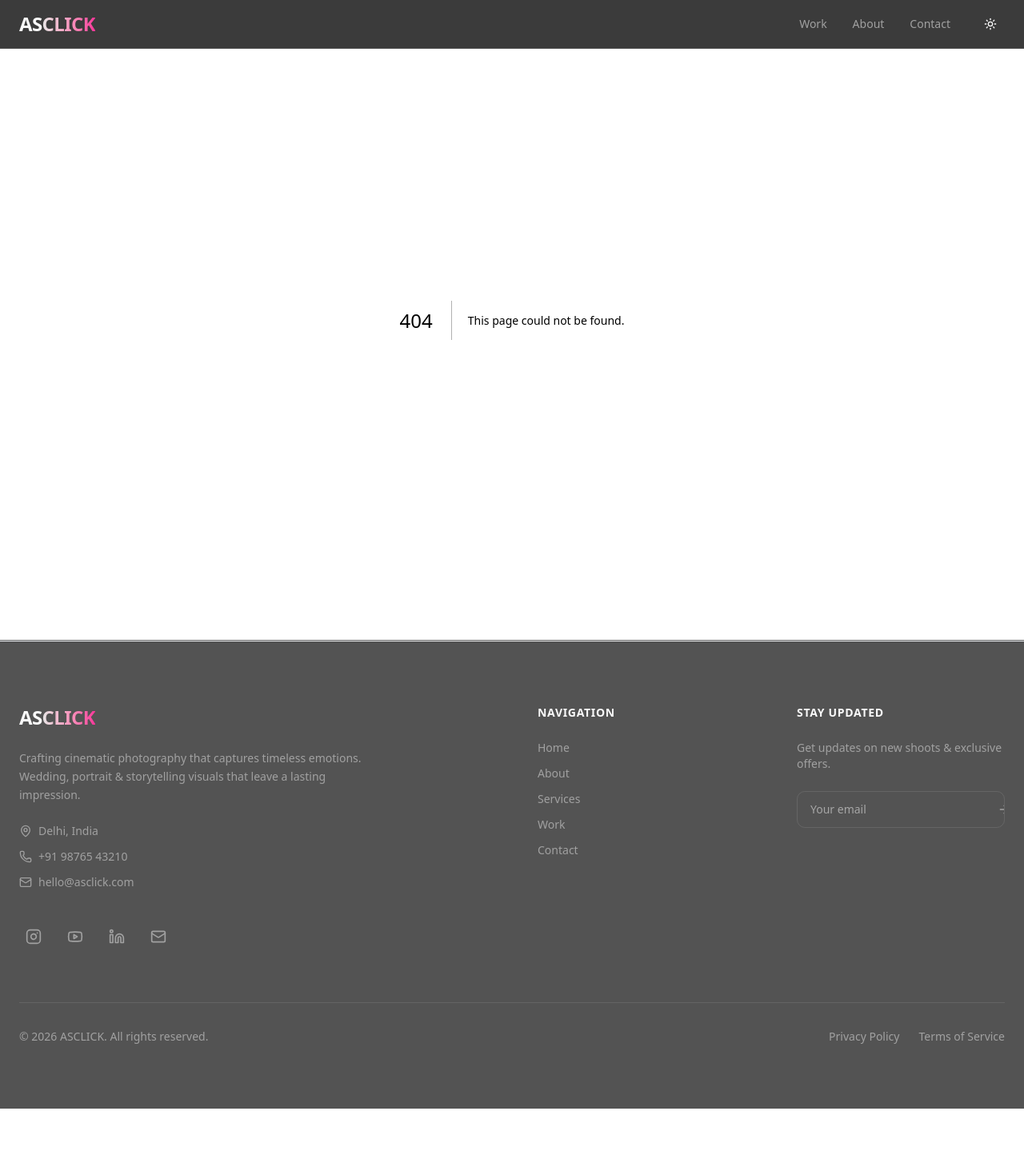
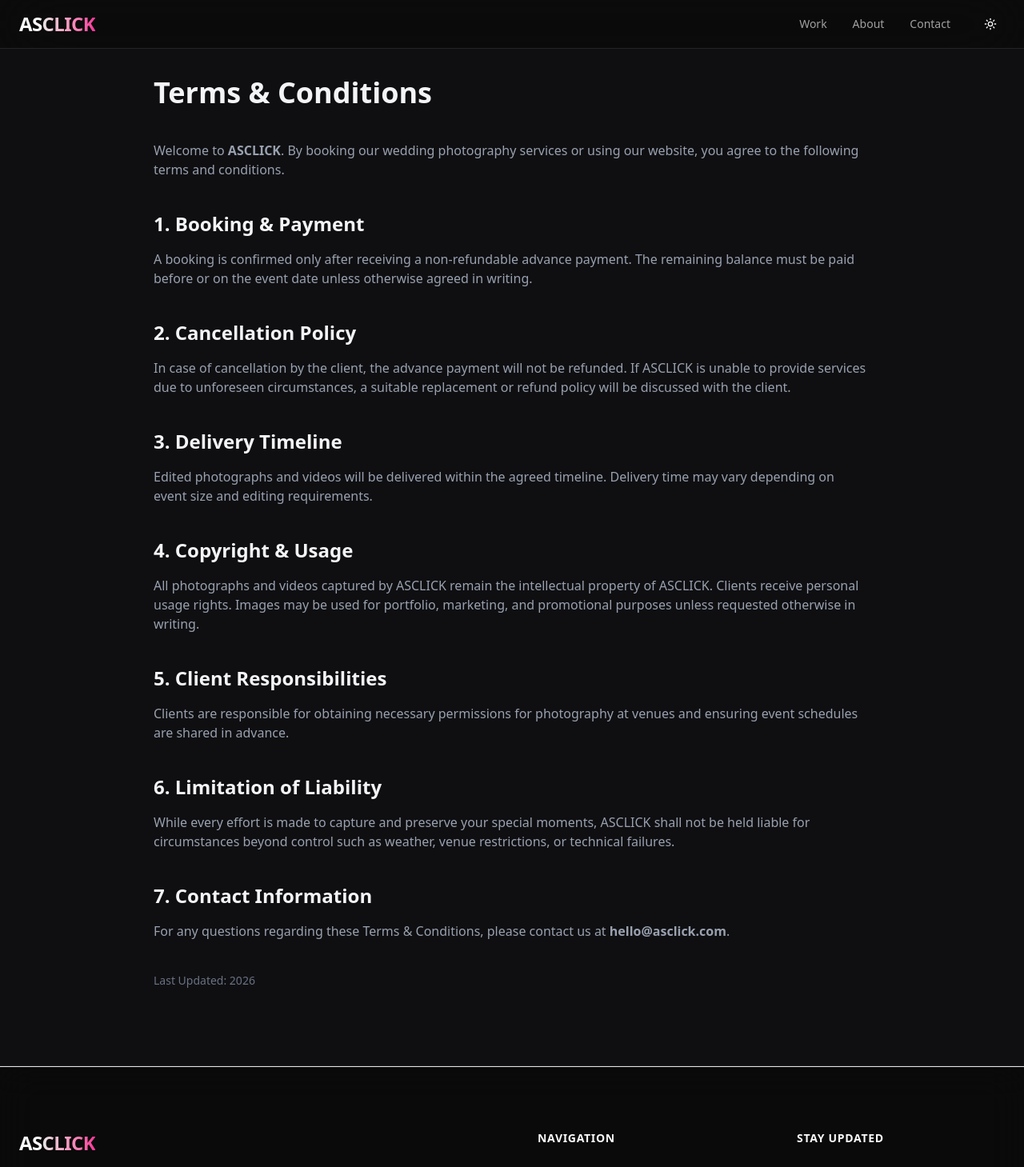
Before and after one commit to programmerbanda/asclick, a Next.js app: page /terms in a window 1280 px wide. Before the commit this address had no page. Shown: the top 1459 px of the page at 80% size. Before the commit the page ends 1386 px from the top, so only its background shows below. Built offline with nearby package versions, Linux system fonts and the light colour scheme.

Commit message:
add somepage

```diff
--- /dev/null
+++ b/app/privacy/page.tsx
@@ -0,0 +1,92 @@
+export const metadata = {
+  title: "Privacy Policy | ASCLICK Wedding Photography - Motihari",
+  description:
+    "Read the Privacy Policy of ASCLICK, a professional wedding photography service in Motihari. Learn how we collect, use, and protect your personal information.",
+  keywords: [
+    "ASCLICK privacy policy",
+    "Wedding photographer privacy policy",
+    "Photography website privacy",
+    "ASCLICK Motihari policy",
+  ],
+  openGraph: {
+    title: "Privacy Policy | ASCLICK",
+    description:
+      "Understand how ASCLICK collects and protects your personal information.",
+    url: "https://yourwebsite.com/privacy-policy",
+    siteName: "ASCLICK",
+    type: "website",
+  },
+  alternates: {
+    canonical: "https://yourwebsite.com/privacy-policy",
+  },
+};
+
+export default function PrivacyPolicyPage() {
+  return (
+    <div className="bg-white dark:bg-[#0f0f12] text-gray-900 dark:text-gray-100 px-6 py-24">
+      <div className="max-w-4xl mx-auto">
+
+        <h1 className="text-4xl font-semibold mb-10">
+          Privacy Policy
+        </h1>
+
+        <p className="mb-6 text-gray-600 dark:text-gray-400">
+          At <strong>ASCLICK</strong>, we respect your privacy and are committed
+          to protecting your personal information. This Privacy Policy explains
+          how we collect, use, and safeguard your data when you visit our
+          website or use our wedding photography services.
+        </p>
+
+        <h2 className="text-2xl font-semibold mt-10 mb-4">
+          1. Information We Collect
+        </h2>
+        <p className="mb-6 text-gray-600 dark:text-gray-400">
+          We may collect personal information such as your name, email address,
+          phone number, and event details when you contact us through our
+          website. We also collect basic analytics data to improve user
+          experience.
+        </p>
+
+        <h2 className="text-2xl font-semibold mt-10 mb-4">
+          2. How We Use Your Information
+        </h2>
+        <p className="mb-6 text-gray-600 dark:text-gray-400">
+          Your information is used solely to respond to inquiries, provide
+          wedding photography services, improve our website, and communicate
+          important updates. We do not sell or share your personal information
+          with third parties.
+        </p>
+
+        <h2 className="text-2xl font-semibold mt-10 mb-4">
+          3. Data Protection
+        </h2>
+        <p className="mb-6 text-gray-600 dark:text-gray-400">
+          We implement appropriate security measures to protect your data from
+          unauthorized access, alteration, or disclosure.
+        </p>
+
+        <h2 className="text-2xl font-semibold mt-10 mb-4">
+          4. Cookies
+        </h2>
+        <p className="mb-6 text-gray-600 dark:text-gray-400">
+          Our website may use cookies to enhance browsing experience and
+          analyze website traffic. You can disable cookies through your browser
+          settings.
+        </p>
+
+        <h2 className="text-2xl font-semibold mt-10 mb-4">
+          5. Contact Us
+        </h2>
+        <p className="text-gray-600 dark:text-gray-400">
+          If you have any questions about this Privacy Policy, please contact
+          us at <strong>hello@asclick.com</strong>.
+        </p>
+
+        <p className="mt-10 text-sm text-gray-500">
+          Last Updated: {new Date().getFullYear()}
+        </p>
+
+      </div>
+    </div>
+  );
+}
--- /dev/null
+++ b/app/terms/page.tsx
@@ -0,0 +1,110 @@
+export const metadata = {
+  title: "Terms & Conditions | ASCLICK Wedding Photography - Motihari",
+  description:
+    "Read the Terms and Conditions of ASCLICK, a professional wedding photographer in Motihari. Understand booking policies, payments, cancellations, and copyright terms.",
+  keywords: [
+    "ASCLICK terms and conditions",
+    "Wedding photography terms",
+    "Wedding photographer contract Motihari",
+    "Photography service agreement India",
+  ],
+  openGraph: {
+    title: "Terms & Conditions | ASCLICK",
+    description:
+      "Official terms governing wedding photography services by ASCLICK.",
+    url: "https://yourwebsite.com/terms-and-conditions",
+    siteName: "ASCLICK",
+    type: "website",
+  },
+  alternates: {
+    canonical: "https://yourwebsite.com/terms-and-conditions",
+  },
+};
+
+export default function TermsPage() {
+  return (
+    <div className="bg-white dark:bg-[#0f0f12] text-gray-900 dark:text-gray-100 px-6 py-24">
+      <div className="max-w-4xl mx-auto">
+
+        <h1 className="text-4xl font-semibold mb-10">
+          Terms & Conditions
+        </h1>
+
+        <p className="mb-6 text-gray-600 dark:text-gray-400">
+          Welcome to <strong>ASCLICK</strong>. By booking our wedding photography
+          services or using our website, you agree to the following terms and
+          conditions.
+        </p>
+
+        <h2 className="text-2xl font-semibold mt-10 mb-4">
+          1. Booking & Payment
+        </h2>
+        <p className="mb-6 text-gray-600 dark:text-gray-400">
+          A booking is confirmed only after receiving a non-refundable advance
+          payment. The remaining balance must be paid before or on the event
+          date unless otherwise agreed in writing.
+        </p>
+
+        <h2 className="text-2xl font-semibold mt-10 mb-4">
+          2. Cancellation Policy
+        </h2>
+        <p className="mb-6 text-gray-600 dark:text-gray-400">
+          In case of cancellation by the client, the advance payment will not
+          be refunded. If ASCLICK is unable to provide services due to
+          unforeseen circumstances, a suitable replacement or refund policy
+          will be discussed with the client.
+        </p>
+
+        <h2 className="text-2xl font-semibold mt-10 mb-4">
+          3. Delivery Timeline
+        </h2>
+        <p className="mb-6 text-gray-600 dark:text-gray-400">
+          Edited photographs and videos will be delivered within the agreed
+          timeline. Delivery time may vary depending on event size and editing
+          requirements.
+        </p>
+
+        <h2 className="text-2xl font-semibold mt-10 mb-4">
+          4. Copyright & Usage
+        </h2>
+        <p className="mb-6 text-gray-600 dark:text-gray-400">
+          All photographs and videos captured by ASCLICK remain the intellectual
+          property of ASCLICK. Clients receive personal usage rights. Images may
+          be used for portfolio, marketing, and promotional purposes unless
+          requested otherwise in writing.
+        </p>
+
+        <h2 className="text-2xl font-semibold mt-10 mb-4">
+          5. Client Responsibilities
+        </h2>
+        <p className="mb-6 text-gray-600 dark:text-gray-400">
+          Clients are responsible for obtaining necessary permissions for
+          photography at venues and ensuring event schedules are shared in
+          advance.
+        </p>
+
+        <h2 className="text-2xl font-semibold mt-10 mb-4">
+          6. Limitation of Liability
+        </h2>
+        <p className="mb-6 text-gray-600 dark:text-gray-400">
+          While every effort is made to capture and preserve your special
+          moments, ASCLICK shall not be held liable for circumstances beyond
+          control such as weather, venue restrictions, or technical failures.
+        </p>
+
+        <h2 className="text-2xl font-semibold mt-10 mb-4">
+          7. Contact Information
+        </h2>
+        <p className="text-gray-600 dark:text-gray-400">
+          For any questions regarding these Terms & Conditions, please contact
+          us at <strong>hello@asclick.com</strong>.
+        </p>
+
+        <p className="mt-10 text-sm text-gray-500">
+          Last Updated: {new Date().getFullYear()}
+        </p>
+
+      </div>
+    </div>
+  );
+}
```
